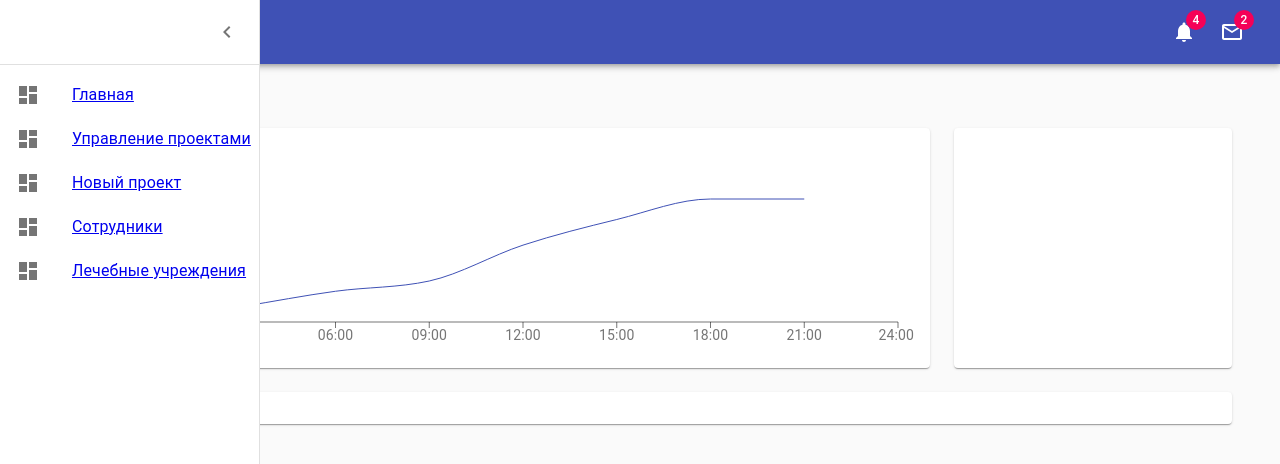
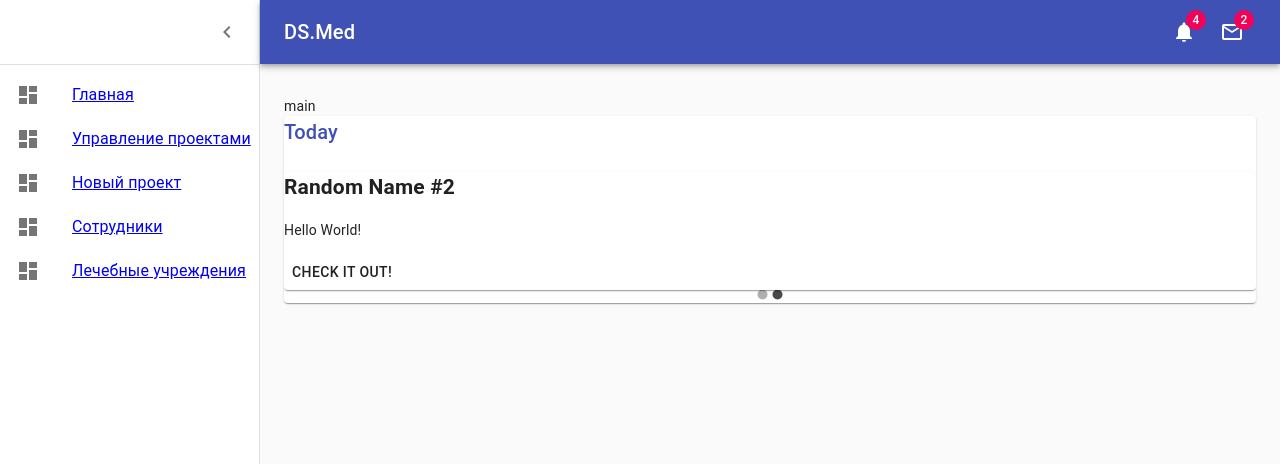
Before and after one commit to Jumay-dev/dealer_front, a React (Create React App) app: page / in a window 1280 px wide. Shown: the top 464 px of the page. Built offline with nearby package versions, Linux system fonts and the light colour scheme.

Commit message:
всякое разное

```diff
--- a/package.json
+++ b/package.json
@@ -10,6 +10,7 @@
     "@testing-library/user-event": "^12.6.0",
     "react": "^17.0.1",
     "react-dom": "^17.0.1",
+    "react-material-ui-carousel": "^2.1.2",
     "react-redux": "^7.2.2",
     "react-router-dom": "^5.2.0",
     "react-scripts": "4.0.1",
--- a/src/components/Chart.tsx
+++ b/src/components/Chart.tsx
@@ -38,13 +38,13 @@
         >
           <XAxis dataKey="time" stroke={theme.palette.text.secondary} />
           <YAxis stroke={theme.palette.text.secondary}>
-            <Label
-            //   angle={270}
+            {/* <Label
+              angle={270}
               position="left"
               style={{ textAnchor: 'middle', fill: theme.palette.text.primary }}
             >
               Sales ($)
-            </Label>
+            </Label> */}
           </YAxis>
           <Line type="monotone" dataKey="amount" stroke={theme.palette.primary.main} dot={false} />
         </LineChart>
--- /dev/null
+++ b/src/components/Slider.tsx
@@ -0,0 +1,41 @@
+import React from 'react';
+import Carousel from 'react-material-ui-carousel'
+import { Paper, Button, SliderClassKey } from '@material-ui/core'
+
+function Slider(props)
+{
+    var items = [
+        {
+            name: "Random Name #1",
+            description: "Probably the most random thing you have ever seen!"
+        },
+        {
+            name: "Random Name #2",
+            description: "Hello World!"
+        }
+    ]
+
+    return (
+        <Carousel>
+            {
+                items.map( (item, i) => <Item key={i} item={item} /> )
+            }
+        </Carousel>
+    )
+}
+
+function Item(props)
+{
+    return (
+        <Paper>
+            <h2>{props.item.name}</h2>
+            <p>{props.item.description}</p>
+
+            <Button className="CheckButton">
+                Check it out!
+            </Button>
+        </Paper>
+    )
+}
+
+export default Slider
--- a/src/pages/Main.tsx
+++ b/src/pages/Main.tsx
@@ -1,45 +1,18 @@
 import React from "react";
-import clsx from 'clsx';
 import Chart from "../components/Chart"
-import Box from '@material-ui/core/Box';
-import Container from '@material-ui/core/Container';
-import Grid from '@material-ui/core/Grid';
-import Paper from '@material-ui/core/Paper';
-import { layoutStyles } from '../layouts/layoutStyles'
-// import Chart from './Chart';
-// import Deposits from './Deposits';
-// import Orders from './Orders';
+import Paper from "@material-ui/core/Paper"
+import Slider from "../components/Slider"
+
 
 function Main() {
-    const classes = layoutStyles();
-    const fixedHeightPaper = clsx(classes.paper, classes.fixedHeight);
     return (
         <>
-        <Container maxWidth="lg" className={classes.container}>
-          <Grid container spacing={3}>
-            {/* Chart */}
-            <Grid item xs={12} md={8} lg={9}>
-              <Paper className={fixedHeightPaper}>
-                <Chart />
-              </Paper>
-            </Grid>
-            {/* Recent Deposits */}
-            <Grid item xs={12} md={4} lg={3}>
-              <Paper className={fixedHeightPaper}>
-                {/* <Deposits /> */}
-              </Paper>
-            </Grid>
-            {/* Recent Orders */}
-            <Grid item xs={12}>
-              <Paper className={classes.paper}>
-                {/* <Orders /> */}
-              </Paper>
-            </Grid>
-          </Grid>
-          <Box pt={4}>
-            {/* <Copyright /> */}
-          </Box>
-        </Container>
+          main
+          <Paper>
+            <Chart />
+            <Slider />
+          </Paper>
+
         </>
     )
 }
--- a/tsconfig.json
+++ b/tsconfig.json
@@ -16,8 +16,9 @@
     "moduleResolution": "node",
     "isolatedModules": true,
     "noEmit": true,
-    "jsx": "react",
-    "resolveJsonModule": true
+    "jsx": "react-jsx",
+    "resolveJsonModule": true,
+    "noFallthroughCasesInSwitch": true
   },
   "exclude": [
     "node_modules",
```
Also changed, not shown: 2 other files (tests, documents, lock files or other folders).
